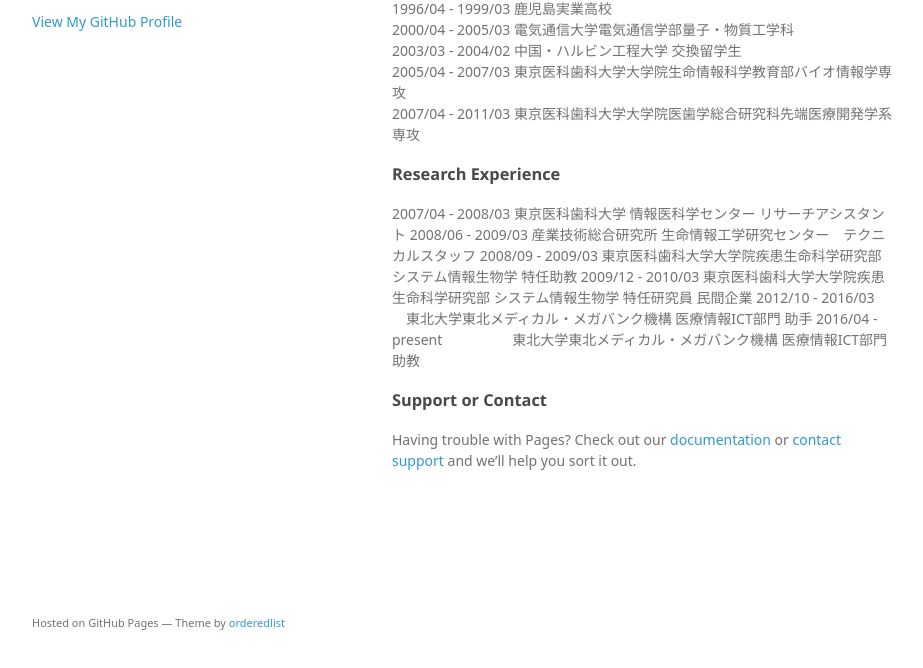
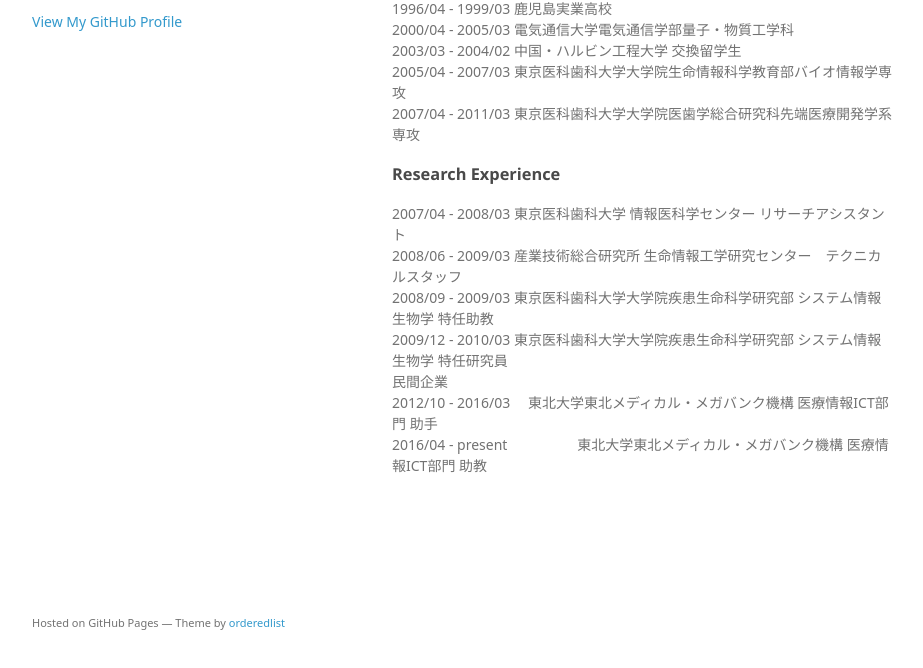
Before and after one commit to snagaie/nagaie.github.io, a plain HTML site: page index.html in a window 1280 px wide. Shown: the part 98-766 px from the top of the page, without its empty margins (178-1101 px from the left). Drawn offline with Linux system fonts and the light colour scheme; a web font is replaced by a local one.

Commit message:
Replace master branch with page content via GitHub

```diff
--- a/index.html
+++ b/index.html
@@ -35,18 +35,13 @@
 <h3>
 <a id="research-experience" class="anchor" href="#research-experience" aria-hidden="true"><span aria-hidden="true" class="octicon octicon-link"></span></a>Research Experience</h3>
 
-<p>2007/04 - 2008/03  東京医科歯科大学 情報医科学センター リサーチアシスタント
-2008/06 - 2009/03  産業技術総合研究所 生命情報工学研究センター　テクニカルスタッフ
-2008/09 - 2009/03  東京医科歯科大学大学院疾患生命科学研究部 システム情報生物学 特任助教
-2009/12 - 2010/03  東京医科歯科大学大学院疾患生命科学研究部 システム情報生物学 特任研究員
-民間企業
-2012/10 - 2016/03  　東北大学東北メディカル・メガバンク機構 医療情報ICT部門 助手
+<p>2007/04 - 2008/03  東京医科歯科大学 情報医科学センター リサーチアシスタント<br>
+2008/06 - 2009/03  産業技術総合研究所 生命情報工学研究センター　テクニカルスタッフ<br>
+2008/09 - 2009/03  東京医科歯科大学大学院疾患生命科学研究部 システム情報生物学 特任助教<br>
+2009/12 - 2010/03  東京医科歯科大学大学院疾患生命科学研究部 システム情報生物学 特任研究員<br>
+民間企業<br>
+2012/10 - 2016/03  　東北大学東北メディカル・メガバンク機構 医療情報ICT部門 助手<br>
 2016/04 - present　　　　　東北大学東北メディカル・メガバンク機構 医療情報ICT部門 助教</p>
-
-<h3>
-<a id="support-or-contact" class="anchor" href="#support-or-contact" aria-hidden="true"><span aria-hidden="true" class="octicon octicon-link"></span></a>Support or Contact</h3>
-
-<p>Having trouble with Pages? Check out our <a href="https://help.github.com/pages">documentation</a> or <a href="https://github.com/contact">contact support</a> and we’ll help you sort it out.</p>
       </section>
       <footer>
         <p><small>Hosted on GitHub Pages &mdash; Theme by <a href="https://github.com/orderedlist">orderedlist</a></small></p>
--- a/params.json
+++ b/params.json
@@ -1,6 +1,6 @@
 {
   "name": "Holysheng.GitHub.io",
   "tagline": "",
-  "body": "### Education\r\n1996/04 - 1999/03  鹿児島実業高校   \r\n2000/04 - 2005/03  電気通信大学電気通信学部量子・物質工学科   \r\n2003/03 - 2004/02  中国・ハルビン工程大学 交換留学生   \r\n2005/04 - 2007/03  東京医科歯科大学大学院生命情報科学教育部バイオ情報学専攻   \r\n2007/04 - 2011/03  東京医科歯科大学大学院医歯学総合研究科先端医療開発学系専攻 \r\n\r\n### Research Experience\r\n2007/04 - 2008/03  東京医科歯科大学 情報医科学センター リサーチアシスタント\r\n2008/06 - 2009/03  産業技術総合研究所 生命情報工学研究センター　テクニカルスタッフ\r\n2008/09 - 2009/03  東京医科歯科大学大学院疾患生命科学研究部 システム情報生物学 特任助教\r\n2009/12 - 2010/03  東京医科歯科大学大学院疾患生命科学研究部 システム情報生物学 特任研究員\r\n民間企業\r\n2012/10 - 2016/03  　東北大学東北メディカル・メガバンク機構 医療情報ICT部門 助手\r\n2016/04 - present　　　　　東北大学東北メディカル・メガバンク機構 医療情報ICT部門 助教\r\n\r\n### Support or Contact\r\nHaving trouble with Pages? Check out our [documentation](https://help.github.com/pages) or [contact support](https://github.com/contact) and we’ll help you sort it out.\r\n",
+  "body": "### Education\r\n1996/04 - 1999/03  鹿児島実業高校   \r\n2000/04 - 2005/03  電気通信大学電気通信学部量子・物質工学科   \r\n2003/03 - 2004/02  中国・ハルビン工程大学 交換留学生   \r\n2005/04 - 2007/03  東京医科歯科大学大学院生命情報科学教育部バイオ情報学専攻   \r\n2007/04 - 2011/03  東京医科歯科大学大学院医歯学総合研究科先端医療開発学系専攻 \r\n\r\n### Research Experience\r\n2007/04 - 2008/03  東京医科歯科大学 情報医科学センター リサーチアシスタント   \r\n2008/06 - 2009/03  産業技術総合研究所 生命情報工学研究センター　テクニカルスタッフ   \r\n2008/09 - 2009/03  東京医科歯科大学大学院疾患生命科学研究部 システム情報生物学 特任助教   \r\n2009/12 - 2010/03  東京医科歯科大学大学院疾患生命科学研究部 システム情報生物学 特任研究員   \r\n民間企業   \r\n2012/10 - 2016/03  　東北大学東北メディカル・メガバンク機構 医療情報ICT部門 助手   \r\n2016/04 - present　　　　　東北大学東北メディカル・メガバンク機構 医療情報ICT部門 助教\r\n",
   "note": "Don't delete this file! It's used internally to help with page regeneration."
 }
```
